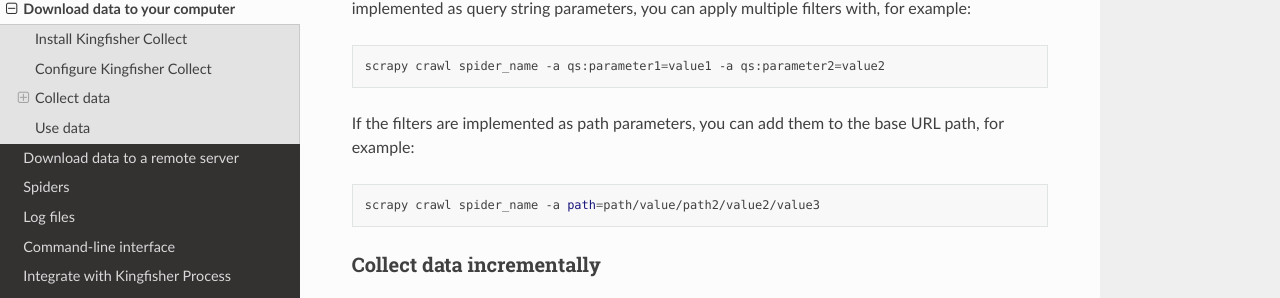
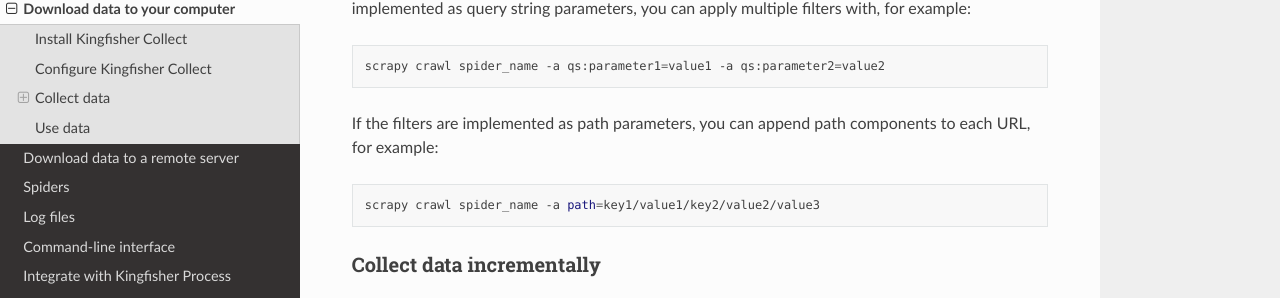
Before and after one commit to open-contracting/kingfisher-collect, a Sphinx documentation site: the page built from docs/local.rst, in a window 1280 px wide and 900 px high, scrolled down 1795 px. Shown: the part 144-442 px from the top of the window. Built offline with Sphinx 7.4.7 and the Read the Docs theme 2.0.0, drawn with Linux system fonts in a browser that asks for light colours.

Commit message:
Apply suggestions from code review
Co-authored-by: James McKinney <26463+jpmckinney@users.noreply.github.com>

```diff
--- a/docs/local.rst
+++ b/docs/local.rst
@@ -94,11 +94,11 @@
 
 .. _increment:
 
-If the filters are implemented as path parameters, you can add them to the base URL path, for example:
+If the filters are implemented as path parameters, you can append path components to each URL, for example:
 
 .. code-block:: bash
 
-    scrapy crawl spider_name -a path=path/value/path2/value2/value3
+    scrapy crawl spider_name -a path=key1/value1/key2/value2/value3
 
 .. _increment:
 
```
Also changed, not shown: 1 other file.
